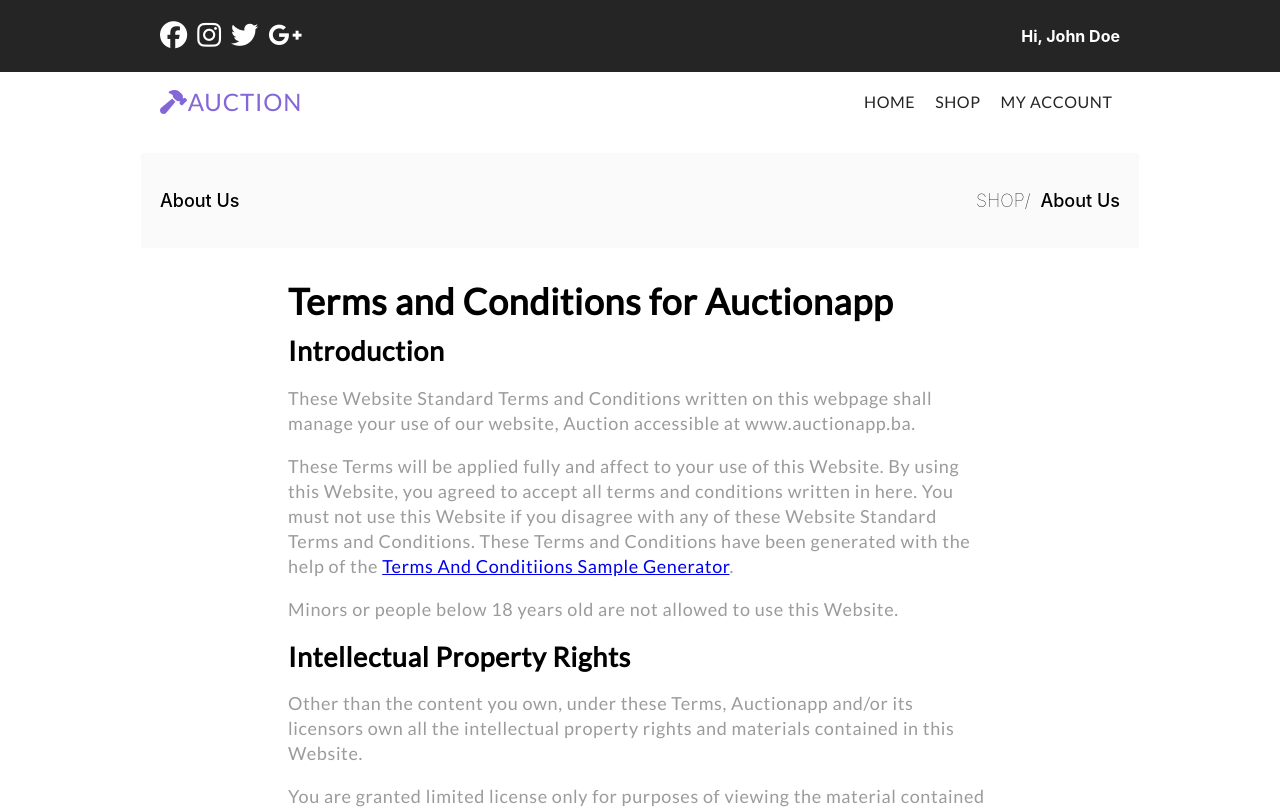
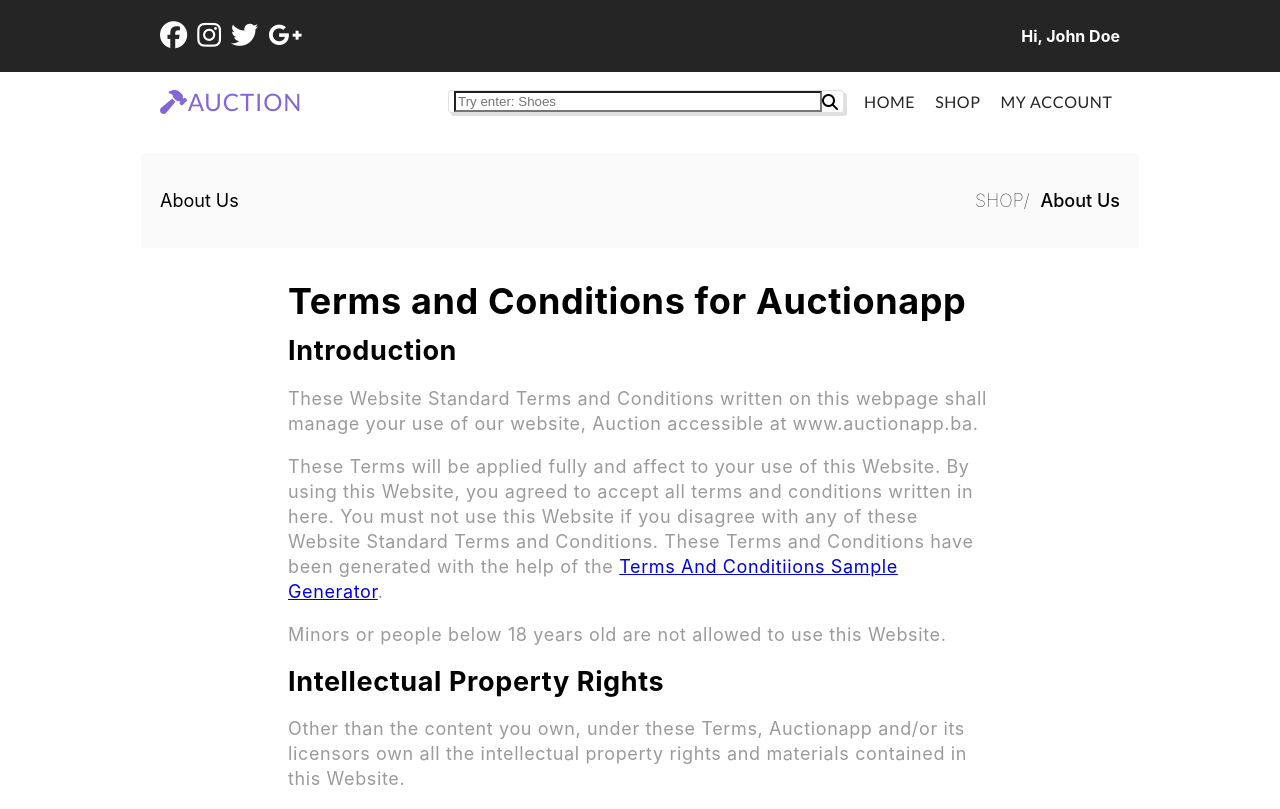
Before and after one commit to imsirvelid/auctionapp, a React (Create React App) app in the folder frontend/: page /terms-and-conditions in a window 1280 px wide. Shown: the top 809 px of the page. Built offline with nearby package versions, Linux system fonts and the light colour scheme.

Commit message:
Add global font Lato, remove inline styling, remove {' '} generated by prettier

```diff
--- /dev/null
+++ b/frontend/src/App.css
@@ -0,0 +1,3 @@
+.App {
+  font-family: "Lato";
+}
--- a/frontend/src/App.js
+++ b/frontend/src/App.js
@@ -6,11 +6,12 @@ import About from "pages/about/About";
 import TermsAndConditions from "pages/terms-and-conditions/TermsAndConditions";
 import PrivacyPolicy from "pages/privacy-policy/PrivacyPolicy";
 
+
 function App() {
   return (
     <Router>
       <Navbar />
-      <div>
+      <div className="App">
         <Routes>
           <Route path="/" exact element={<h1>Test</h1>} />
           <Route path="/about" element={<About />} />
--- a/frontend/src/components/footer/Footer.jsx
+++ b/frontend/src/components/footer/Footer.jsx
@@ -2,7 +2,7 @@ import React from "react";
 import Button from "components/button/Button";
 import SocialMediaCard from "components/social-media-card/SocialMediaCard";
 import Input from "components/text-input/Input";
-import { Link } from "react-router-dom";
+import {Link} from "react-router-dom";
 import "components/footer/Footer.css";
 
 function Footer() {
@@ -33,7 +33,7 @@ function Footer() {
             </li>
           </ul>
         </div>
-        <div className="ul-block wider" style={{}}>
+        <div className="ul-block wider">
           <p className="item-title">NEWSLETTER</p>
           <ul className="footer-ul-item">
             <li className="footer-li-item">
@@ -41,15 +41,13 @@ function Footer() {
               hate spam!
             </li>
             <li className="footer-li-item">
-              {" "}
               <div className="simple-form">
-                {" "}
-                <Input />{" "}
+                <Input />
                 <Button
                   text="GO"
                   symbol={<i className="fa-solid fa-angle-right"></i>}
-                />{" "}
-              </div>{" "}
+                />
+              </div>
             </li>
           </ul>
         </div>
--- a/frontend/src/components/navbar/Navbar.jsx
+++ b/frontend/src/components/navbar/Navbar.jsx
@@ -21,8 +21,8 @@ function Navbar() {
             <i className="fa-solid fa-hammer" />
             AUCTION
           </div>
-          <div className="navbar-search-input" style={{ "visibility": "hidden"}}>
-            <input type="text" placeholder="Try enter: Shoes" />{" "}
+          <div className="navbar-search-input">
+            <input type="text" placeholder="Try enter: Shoes" />
             <i className="fa-sharp fa-solid fa-magnifying-glass" />
           </div>
           <div className="navbar-routes">
--- a/frontend/src/components/navigation-card/NavigationCard.css
+++ b/frontend/src/components/navigation-card/NavigationCard.css
@@ -5,3 +5,17 @@
   padding: 19px;
   background: #FAFAFA;
 }
+
+.sublink-span {
+  font-weight: 500;
+  margin-left: 11px;
+}
+
+.right-p-link {
+  margin-left: auto;
+  font-weight: 100;
+}
+
+.current-location-flexdiv {
+  display: flex;
+}
--- a/frontend/src/components/navigation-card/NavigationCard.jsx
+++ b/frontend/src/components/navigation-card/NavigationCard.jsx
@@ -4,10 +4,10 @@ import "components/navigation-card/NavigationCard.css";
 function NavigationCard({ name, link, subLink }) {
   return (
     <div className="current-location">
-      <div style={{ display: "flex" }}>
-        <p style={{ "fontWeight": "500" }}>{name}</p>
-        <p style={{ "fontWeight": "100", "marginLeft": "auto" }}>
-          {link}/<span style={{ "fontWeight": "500", "marginLeft": "10px" }}>{subLink}</span>
+      <div className="current-location-flexdiv">
+        <p>{name}</p>
+        <p className="right-p-link">
+          {link}/<span className="sublink-span">{subLink}</span>
         </p>
       </div>
     </div>
--- a/frontend/src/pages/privacy-policy/PrivacyPolicy.css
+++ b/frontend/src/pages/privacy-policy/PrivacyPolicy.css
@@ -2,7 +2,6 @@
   width: 55%;
   margin: 41px auto;
   margin-bottom: 91px;
-  font-family: "Lato";
   font-size: 18px;
   color: #9B9B9B;
   letter-spacing: 0.63px;
```
Also changed, not shown: frontend/src/components/text-input/Input.jsx (+8 -2 lines).
